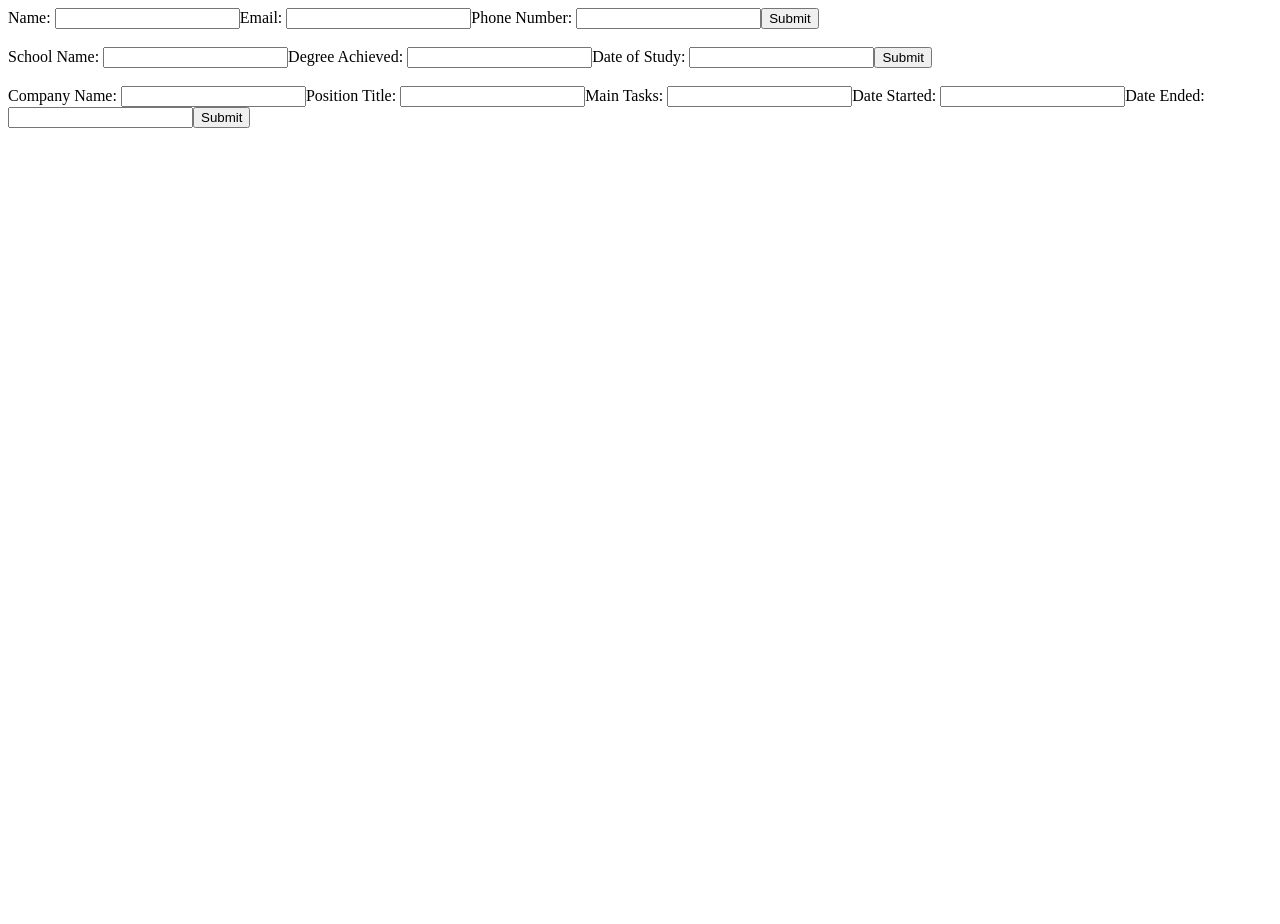
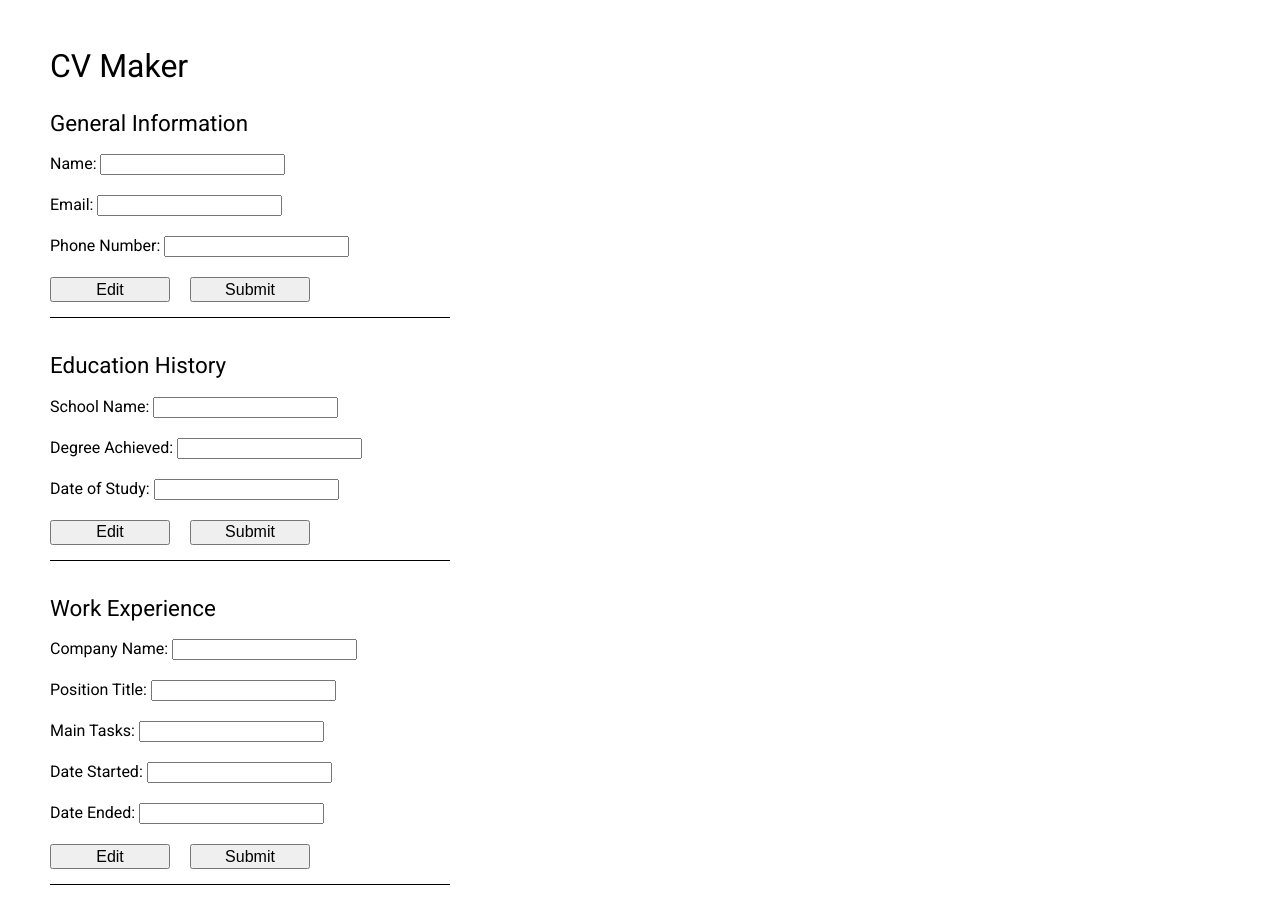
Before and after one commit to romangdev/cv-project, a React (Create React App) app: page / in a window 1280 px wide. Shown: the top 924 px of the page. Before the commit the page ends 800 px from the top, so only its background shows below. Built offline with nearby package versions, Linux system fonts and the light colour scheme.

Commit message:
Add edit buttons and change structure
Add an edit button to each form section that refills the input
with the current state and allows the user to edit their desired state
attribute.

Begin styling the app and lay the foundational structure.

```diff
--- a/public/index.html
+++ b/public/index.html
@@ -10,6 +10,9 @@
       content="Web site created using create-react-app"
     />
     <link rel="apple-touch-icon" href="%PUBLIC_URL%/logo192.png" />
+    <link rel="preconnect" href="https://fonts.googleapis.com">
+<link rel="preconnect" href="https://fonts.gstatic.com" crossorigin>
+<link href="https://fonts.googleapis.com/css2?family=Roboto:ital,wght@0,400;0,700;1,400&display=swap" rel="stylesheet">
     <!--
       manifest.json provides metadata used when your web app is installed on a
       user's mobile device or desktop. See https://developers.google.com/web/fundamentals/web-app-manifest/
--- a/src/App.js
+++ b/src/App.js
@@ -79,13 +79,16 @@
   render() {
     return (
       <div className="App">
-        <GeneralInfo parentCallback={this.getChildGeneral} />
-        <br></br>
-        <Education parentCallback={this.getChildEducation} />
-        <br></br>
-        <PracticalExperience parentCallback={this.getChildExperience}/>
+        <div className="form-inputs">
+          <h1>CV Maker</h1>
+          <GeneralInfo parentCallback={this.getChildGeneral} parentState={this.state} />
+          <br></br>
+          <Education parentCallback={this.getChildEducation} parentState={this.state} />
+          <br></br>
+          <PracticalExperience parentCallback={this.getChildExperience} parentState={this.state} />
+        </div>
         <FormRender genInfoArr={this.returnGenInfoArr()} educationArr={this.returnEducationArr()}
-        experienceArr={this.returnExperienceArr()}/>
+        experienceArr={this.returnExperienceArr()} />
       </div>
     );
   }
--- a/src/components/Education.js
+++ b/src/components/Education.js
@@ -31,19 +31,37 @@
     });
   }
 
+  onEdit = (e) => {
+    this.setState({
+      schoolName: this.props.parentState.education.schoolName,
+      degreeAchieved: this.props.parentState.education.degreeAchieved,
+      dateOfStudy: this.props.parentState.education.dateOfStudy,
+    });
+  }
+
   render() {
     const { schoolName, degreeAchieved, dateOfStudy } = this.state;
 
     return(
+      <div className="form-section">
+        <form onSubmit={this.onSubmit}>
+          <h2>Education History</h2>
           <div>
-        <form onSubmit={this.onSubmit}>
             <label htmlFor="school-name">School Name: </label>
             <input type="text" id="school-name" onChange={this.handleChange} value={schoolName}></input>
+          </div>
+          <div>
             <label htmlFor="degree">Degree Achieved: </label>
             <input type="text" id="degree" onChange={this.handleChange} value={degreeAchieved}></input>
+          </div>
+          <div>
             <label htmlFor="date-of-study">Date of Study: </label>
             <input type="text" id="date-of-study" onChange={this.handleChange} value={dateOfStudy}></input>
+          </div>
+          <div>
+            <button type="button" onClick={this.onEdit}>Edit</button>
             <button type="submit">Submit</button>
+          </div>
         </form>
       </div>
     );
--- a/src/components/GeneralInfo.js
+++ b/src/components/GeneralInfo.js
@@ -37,22 +37,37 @@
     })
   }
 
+  onEdit = (e) => {
+    this.setState({
+      name: this.props.parentState.generalInfo.name,
+      email: this.props.parentState.generalInfo.email,
+      phone: this.props.parentState.generalInfo.phone,
+    });
+  }
+
   render() {
     const { name, email, phone } = this.state;
 
     return(
-      <div className="general-info">
+      <div className="form-section">
         <form onSubmit={this.onFormSubmit}>
+          <h2>General Information</h2>
+          <div>
             <label htmlFor="name">Name: </label>
             <input type="text" id="name" onChange={this.handleChange} value={name}></input>
-
+          </div>
+          <div>
             <label htmlFor="email">Email: </label>
             <input type="email" id="email" onChange={this.handleChange} value={email}></input>
-
+          </div>
+          <div>
             <label htmlFor="phone">Phone Number: </label>
             <input type="phone" id="phone" onChange={this.handleChange} value={phone}></input>
-
+          </div>
+          <div>
+            <button type="button" onClick={this.onEdit}>Edit</button>
             <button type="submit">Submit</button>
+          </div>
         </form>
       </div>
     );
--- a/src/components/PracticalExperience.js
+++ b/src/components/PracticalExperience.js
@@ -39,23 +39,47 @@
     });
   }
 
+  onEdit = (e) => {
+    this.setState({
+      companyName: this.props.parentState.practicalExperience.companyName,
+      positionTitle: this.props.parentState.practicalExperience.positionTitle,
+      mainTasks: this.props.parentState.practicalExperience.mainTasks,
+      dateStarted: this.props.parentState.practicalExperience.dateStarted,
+      dateEnded: this.props.parentState.practicalExperience.dateEnded,
+    });
+  }
+
   render() {
     const { companyName, positionTitle, mainTasks, dateStarted, dateEnded } = this.state;
 
     return(
+      <div className="form-section">
+        <form onSubmit={this.onSubmit}>
+          <h2>Work Experience</h2>
           <div>
-        <form onSubmit={this.onSubmit}>
             <label htmlFor="company-name">Company Name: </label>
             <input type="text" id="company-name" onChange={this.onChange} value={companyName}></input>
+          </div>
+          <div>
             <label htmlFor="position-title">Position Title: </label>
             <input type="text" id="position-title" onChange={this.onChange} value={positionTitle}></input>
+          </div>
+          <div>
             <label htmlFor="main-tasks">Main Tasks: </label>
             <input type="text" id="main-tasks" onChange={this.onChange} value={mainTasks}></input>
+          </div>
+          <div>
             <label htmlFor="date-started">Date Started: </label>
             <input type="text" id="date-started" onChange={this.onChange} value={dateStarted}></input>
+          </div>
+          <div>
             <label htmlFor="date-ended">Date Ended: </label>
             <input type="text" id="date-ended" onChange={this.onChange} value={dateEnded}></input>
+          </div>
+          <div>
+            <button type="button" onClick={this.onEdit}>Edit</button>
             <button type="submit">Submit</button>
+          </div>
         </form>
       </div>
     );
--- a/src/index.js
+++ b/src/index.js
@@ -1,6 +1,7 @@
 import React from 'react';
 import ReactDOM from 'react-dom/client';
 import App from './App';
+import './styles/App.css'
 
 const root = ReactDOM.createRoot(document.getElementById('root'));
 root.render(
--- /dev/null
+++ b/src/styles/App.css
@@ -0,0 +1,97 @@
+/*
+  CSS RESET
+
+  http://meyerweb.com/eric/tools/css/reset/
+   v2.0 | 20110126
+   License: none (public domain)
+*/
+
+html, body, div, span, applet, object, iframe,
+h1, h2, h3, h4, h5, h6, p, blockquote, pre,
+a, abbr, acronym, address, big, cite, code,
+del, dfn, em, img, ins, kbd, q, s, samp,
+small, strike, strong, sub, sup, tt, var,
+b, u, i, center,
+dl, dt, dd, ol, ul, li,
+fieldset, form, label, legend,
+table, caption, tbody, tfoot, thead, tr, th, td,
+article, aside, canvas, details, embed,
+figure, figcaption, footer, header, hgroup,
+menu, nav, output, ruby, section, summary,
+time, mark, audio, video {
+	margin: 0;
+	padding: 0;
+	border: 0;
+	font-size: 100%;
+	font: inherit;
+	vertical-align: baseline;
+}
+/* HTML5 display-role reset for older browsers */
+article, aside, details, figcaption, figure,
+footer, header, hgroup, menu, nav, section {
+	display: block;
+}
+body {
+	line-height: 1;
+}
+ol, ul {
+	list-style: none;
+}
+blockquote, q {
+	quotes: none;
+}
+blockquote:before, blockquote:after,
+q:before, q:after {
+	content: '';
+	content: none;
+}
+table {
+	border-collapse: collapse;
+	border-spacing: 0;
+}
+
+
+/* MAIN CSS */
+
+.App {
+  margin: 50px;
+  display: flex;
+  flex-direction: row;
+  font-family: 'Roboto', sans-serif;
+}
+
+.form-inputs {
+  min-width: 400px;
+}
+
+h1 {
+  margin-bottom: 30px;
+  font-size: 2em;
+}
+
+h2 {
+  font-size: 1.4em;
+}
+
+.form-section {
+  padding-bottom: 15px;
+  border-bottom: 1px solid black;
+  margin-bottom: 20px;
+}
+
+.form-section form {
+  display: flex;
+  flex-direction: column;
+  gap: 20px;
+}
+
+label {
+  font-size: 1em;
+}
+
+button {
+  width: 120px;
+  height: 25px;
+  margin-right: 20px;
+  font-size: 1em;
+}
```
Lines whose indentation alone changed are shown as unchanged.
